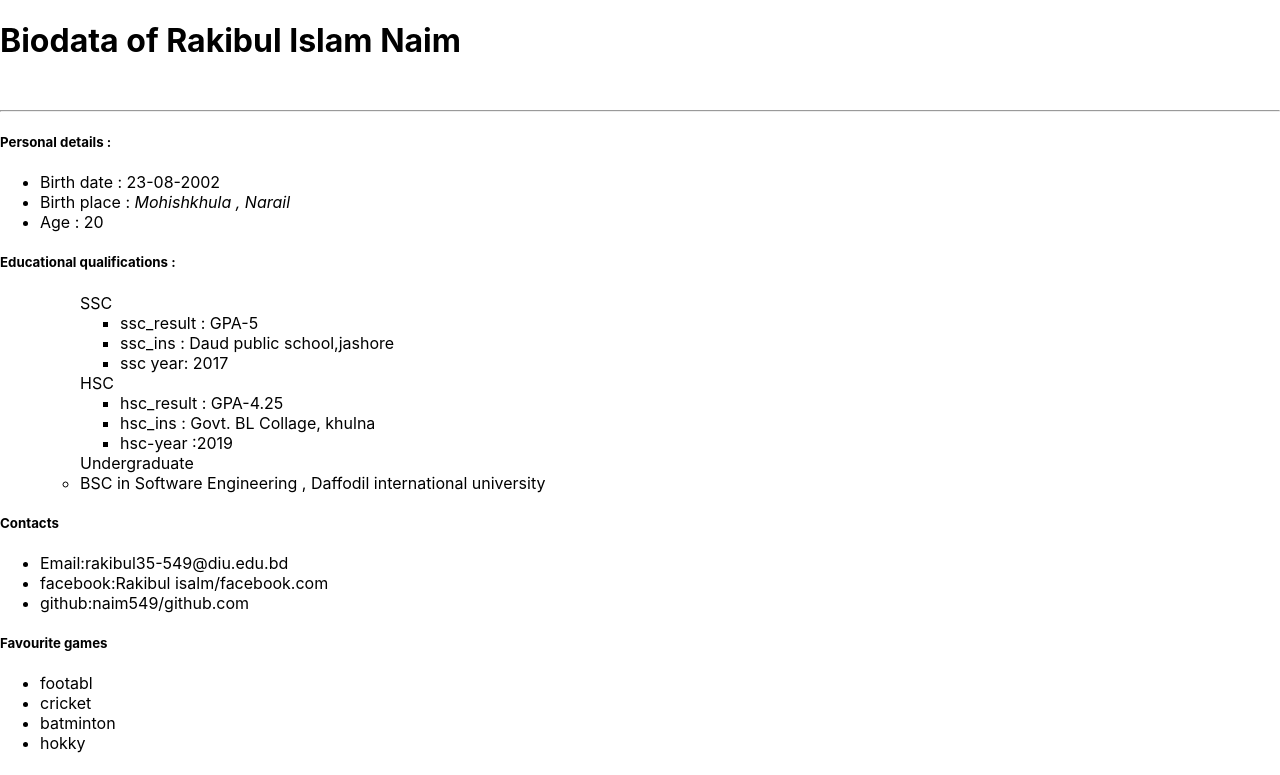
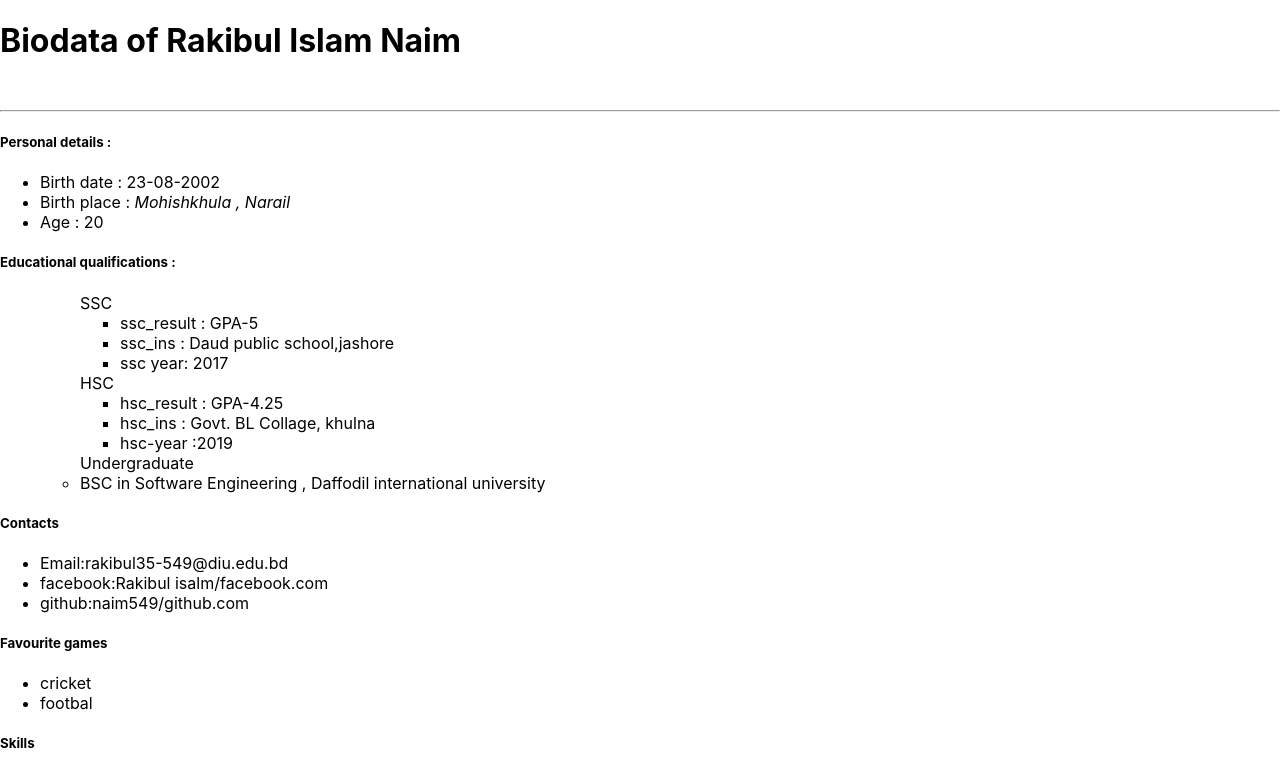
Before and after one commit to 549naim/new-react, a React (Create React App) app: page / in a window 1280 px wide. Shown: the top 775 px of the page. Built offline with nearby package versions, Linux system fonts and the light colour scheme.

Commit message:
you demo messgae

```diff
--- a/src/App.js
+++ b/src/App.js
@@ -3,7 +3,6 @@
 import './App.css';
 import Comp1 from './components/Comp1'
 import Button from './components/Button'
-
 
 
 
@@ -20,6 +19,7 @@ function App() {
         Age="20"
         university="BSC in Software Engineering ,
         Daffodil international university"
+        // game={["footabl","cricket","batminton","hokky"]}
 
       />
       <Button />
--- a/src/components/Comp1.jsx
+++ b/src/components/Comp1.jsx
@@ -1,6 +1,6 @@
 import React from 'react';
 import Subcontact from './Subcontact';
-
+import Prccom from './Prccom';
 
 
 function Comp1(props) {
@@ -58,9 +58,15 @@ function Comp1(props) {
 
             <h5>Favourite games</h5>
             <div>
-               <Subcontact
-               personal_info={["footabl","cricket","batminton","hokky"]}
-               />
+
+            <Prccom
+
+            />
+               {/* <Subcontact
+                 personal_info={props.games}
+               /> */}
+
+
             </div>
             <h5>Skills</h5>
             <div>
--- /dev/null
+++ b/src/components/Prccom.jsx
@@ -0,0 +1,19 @@
+import React from 'react';
+
+const games=["cricket","footbal"]
+function Prccom() {
+  return (
+      <div>
+          <ul>
+              {games.map((gamer) =>{
+                  return (
+                      <li>{gamer}</li>
+                  )
+              })}
+          </ul>
+
+      </div>
+  )
+}
+
+export default Prccom;
```
